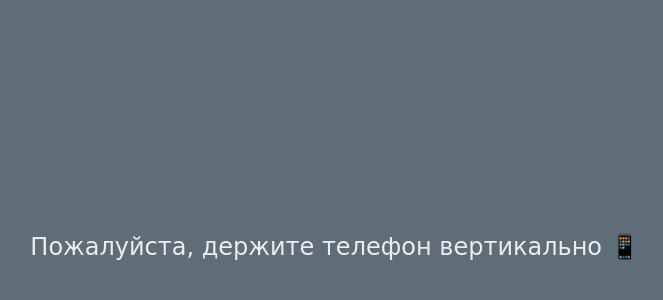
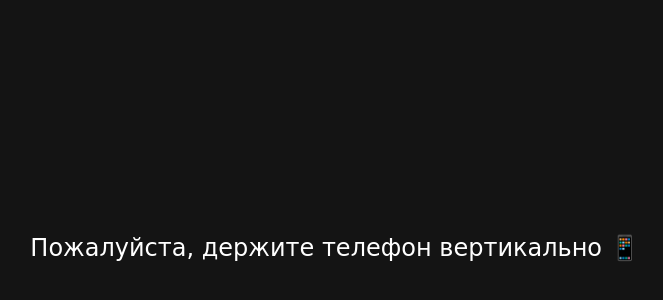
Before and after one commit to sotvorenie/secret_santa, a Vue app: page / in a window 1280 px wide. Shown: the part 152-452 px from the top of the page, without its empty margins (305-968 px from the left). Built offline with nearby package versions, Linux system fonts and the light colour scheme; no server answers; a web font is replaced by a local one.

Commit message:
доработки OrientationBlock.vue

```diff
--- a/src/components/ui/Loading.vue
+++ b/src/components/ui/Loading.vue
@@ -1,7 +1,3 @@
-<script setup>
-
-</script>
-
 <template>
 
   <div class="flex-center flex-col gap-4 text-xl">
--- a/src/components/ui/OrientationBlock.vue
+++ b/src/components/ui/OrientationBlock.vue
@@ -1,45 +1,24 @@
-<script setup>
-import {onBeforeUnmount, onMounted, ref} from "vue";
+<script setup lang="ts">
+import {onMounted, ref} from "vue";
 
 const isLandscape = ref(false)
 
-const checkOrientation = () => {
-  isLandscape.value = window.matchMedia("(orientation: landscape)").matches
-}
+onMounted(() => {
+  const mql = window.matchMedia('(orientation: landscape)')
 
-onMounted(() => {
-  checkOrientation()
-  window.addEventListener("orientationchange", checkOrientation)
-})
-
-onBeforeUnmount(() => {
-  window.removeEventListener("orientationchange", checkOrientation)
+  isLandscape.value = mql.matches
+  mql.addEventListener('change', (e: MediaQueryListEvent) => {
+    isLandscape.value = e.matches
+  })
 })
 </script>
 
 <template>
   <div v-if="isLandscape"
-       class="orientation-blocker flex-center"
+       class="flex-center fixed inset-0 bg-dark-alt z-[1001]"
   >
-    <div class="orientation-message">
+    <div class="text-2xl text-center px-4">
       Пожалуйста, держите телефон вертикально 📱
     </div>
   </div>
 </template>
-
-<style scoped>
-.orientation-blocker {
-  position: fixed;
-  inset: 0;
-  background: #5f6d78;
-  color: #ebeced;
-  z-index: 999999;
-}
-
-.orientation-message {
-  font-size: 24px;
-  text-align: center;
-  padding: 20px;
-  line-height: 1.4;
-}
-</style>
```
